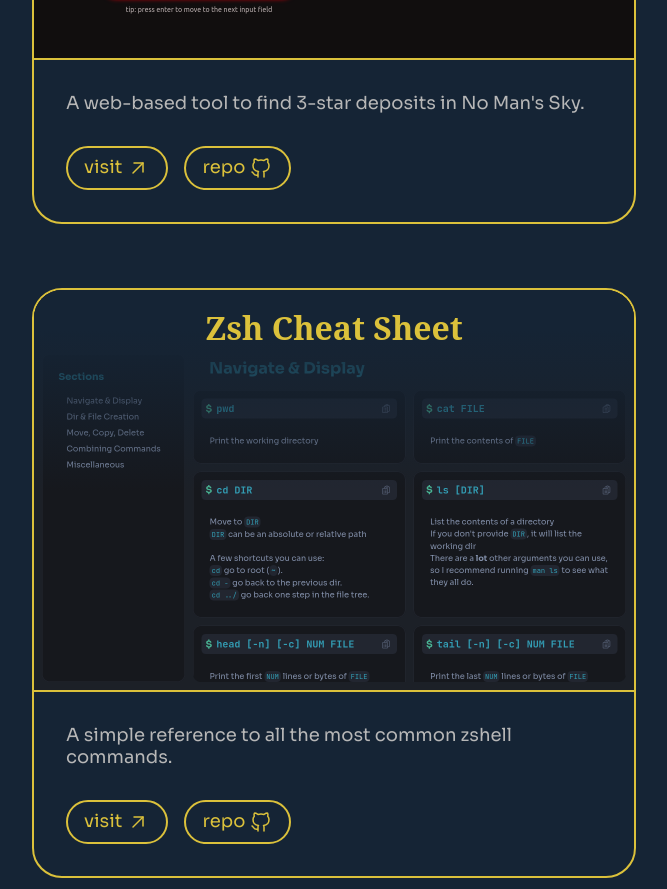
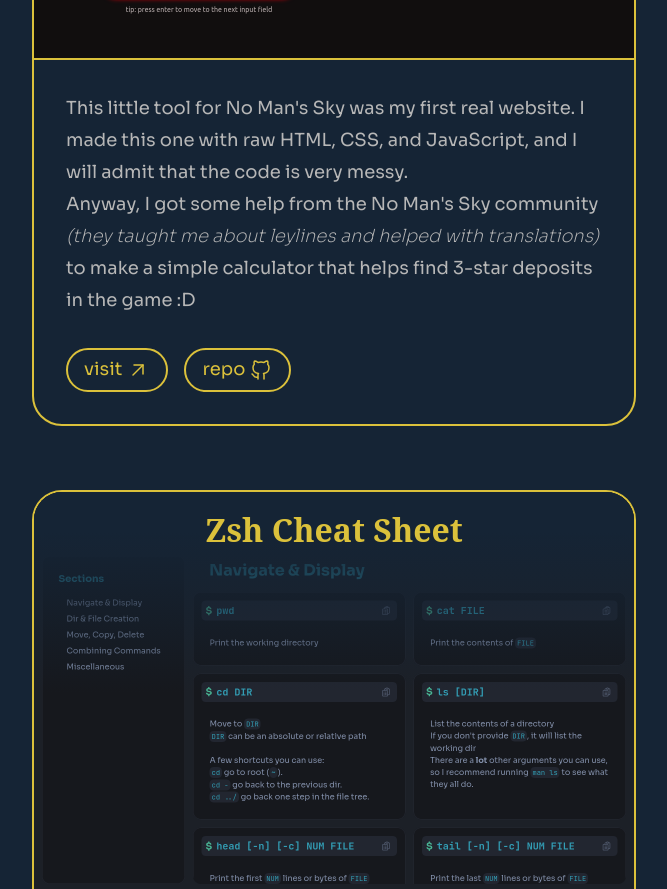
Before and after one commit to SoupCat-Py/reactfolio, a React (Vite) app: page / in a window 1280 px wide. Shown: the part 1619-2508 px from the top of the page, without its empty margins (306-973 px from the left). Built offline with nearby package versions, Linux system fonts and the light colour scheme; a web font is replaced by a local one.

Commit message:
modified nmslc card

```diff
--- a/src/sections/Projects.tsx
+++ b/src/sections/Projects.tsx
@@ -11,7 +11,7 @@
             <div className={`d-flex flex-row justify-center p2 ${styles.wrapper}`}>
                 <ProjectCard
                     title="NMS Leyline Calculator"
-                    description="A web-based tool to find 3-star deposits in No Man's Sky."
+                    description={<p>This little tool for No Man's Sky was my first real website. I made this one with raw HTML, CSS, and JavaScript, and I will admit that the code is very messy.<br></br>Anyway, I got some help from the No Man's Sky community <i>(they taught me about leylines and helped with translations)</i> to make a simple calculator that helps find 3-star deposits in the game :D</p>}
                     image="nmslc"
                     link="nmscd.com/leylinecalc"
                     repo="nmscd/leylinecalc"
```
